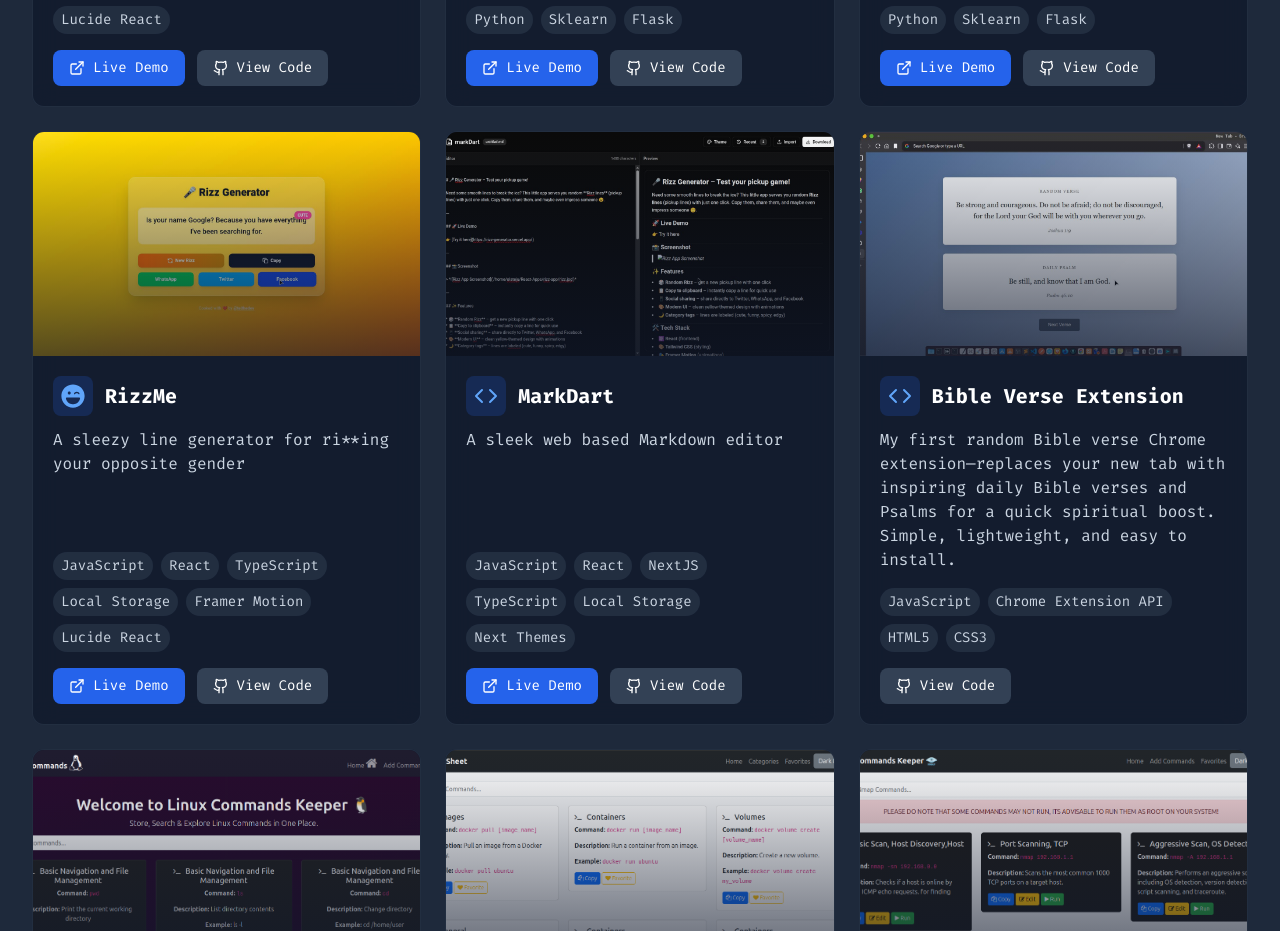
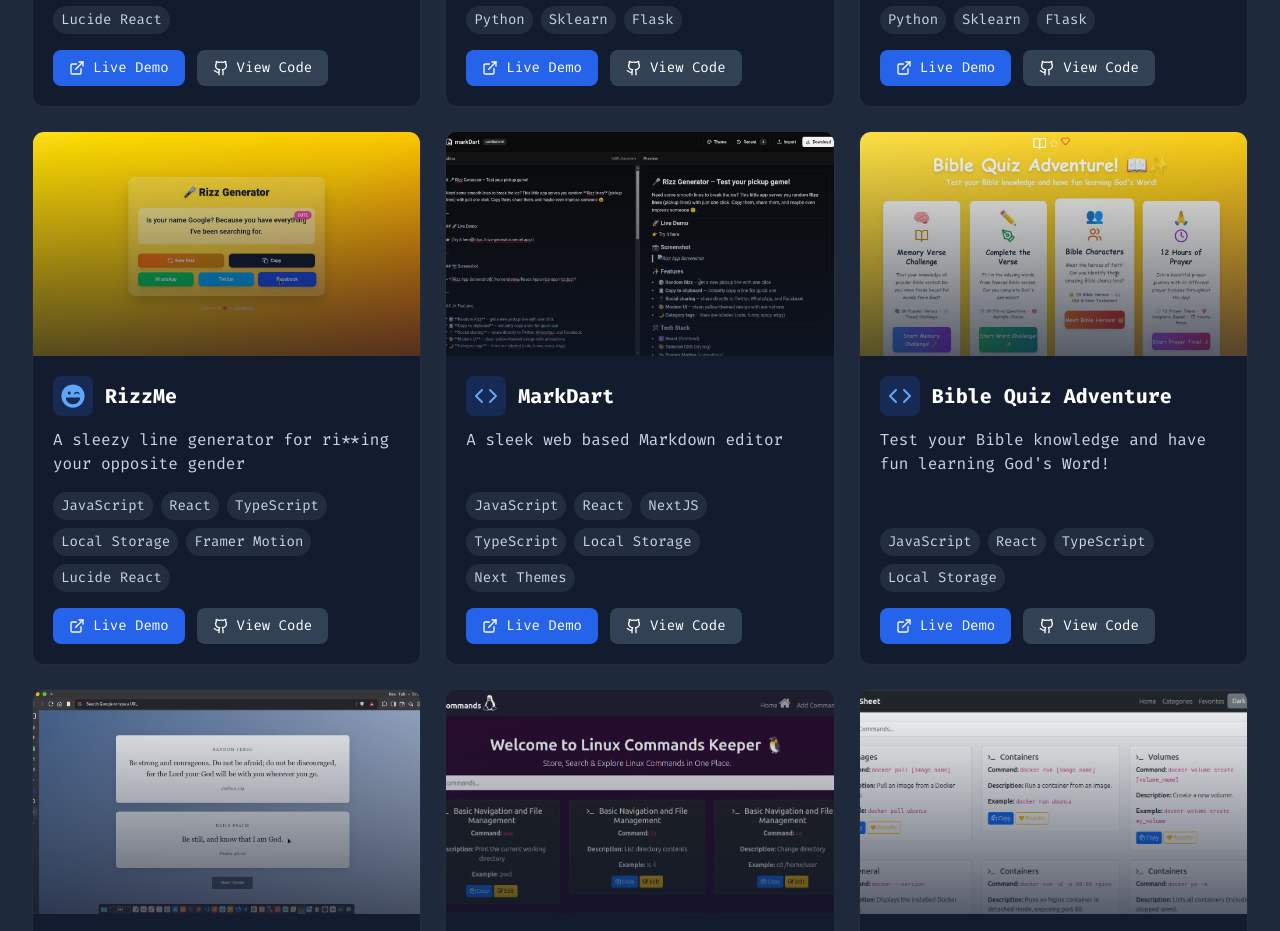
Before and after one commit to tejHacks/portfolio-latest, a React (Vite) app: page / in a window 1280 px wide. Shown: the part 5400-6331 px from the top of the page. Built offline with nearby package versions, Linux system fonts and the light colour scheme.

Commit message:
Latest commit to the repo

```diff
--- a/src/components/Projects.tsx
+++ b/src/components/Projects.tsx
@@ -24,6 +24,7 @@ import Image18 from '../assets/bible-study.png';  // For Bible Study Notes
 import Image19 from '../assets/sniphub.png';  // For SnipHub
 import Image20 from '../assets/color-pallete.png';  // For Color Palette Generator
 import Image21 from '../assets/nmap.png';  // For Nmap Commands Keeper
+import Image22 from '../assets/bible-game.jpg';  // For Nmap Commands Keeper
 
 
 const Projects = () => {
@@ -106,6 +107,14 @@ const Projects = () => {
       image: Image1,
       liveDemo: "https://markdart-editor.vercel.app/",
       github: "https://github.com/tejHacks/markDartv1/",
+      icon: <Code className="w-6 h-6" />
+    },{
+      title: "Bible Quiz Adventure",
+      description: "Test your Bible knowledge and have fun learning God's Word!",
+      techStack: ["JavaScript", "React", "TypeScript", "Local Storage",],
+      image: Image22,
+      liveDemo: "https://bible-quiz-game-blombone.netlify.app/",
+      github: "https://github.com/tejHacks/bible-game",
       icon: <Code className="w-6 h-6" />
     },
         {
```
Also changed, not shown: src/assets/bible-game.jpg (added).
